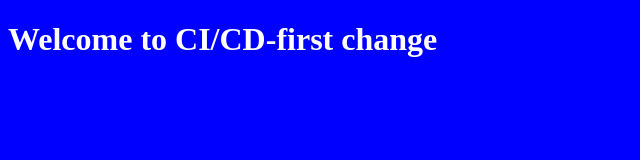
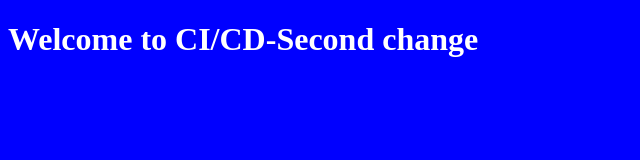
Before and after one commit to BSK-CHN/azure-cicd-prod, a plain HTML site: page index.html in a window 1280 px wide. Shown: the whole page, without its empty margins (0-640 px from the left). Drawn offline with Linux system fonts and the light colour scheme.

Commit message:
Update index.html

```diff
--- a/index.html
+++ b/index.html
@@ -1,6 +1,6 @@
 <!doctype html>
 <html>
 <body style="background-color:blue;color:white;">
-  <h1>Welcome to CI/CD-first change </h1>
+  <h1>Welcome to CI/CD-Second change </h1>
 </body>
 </html>
```
